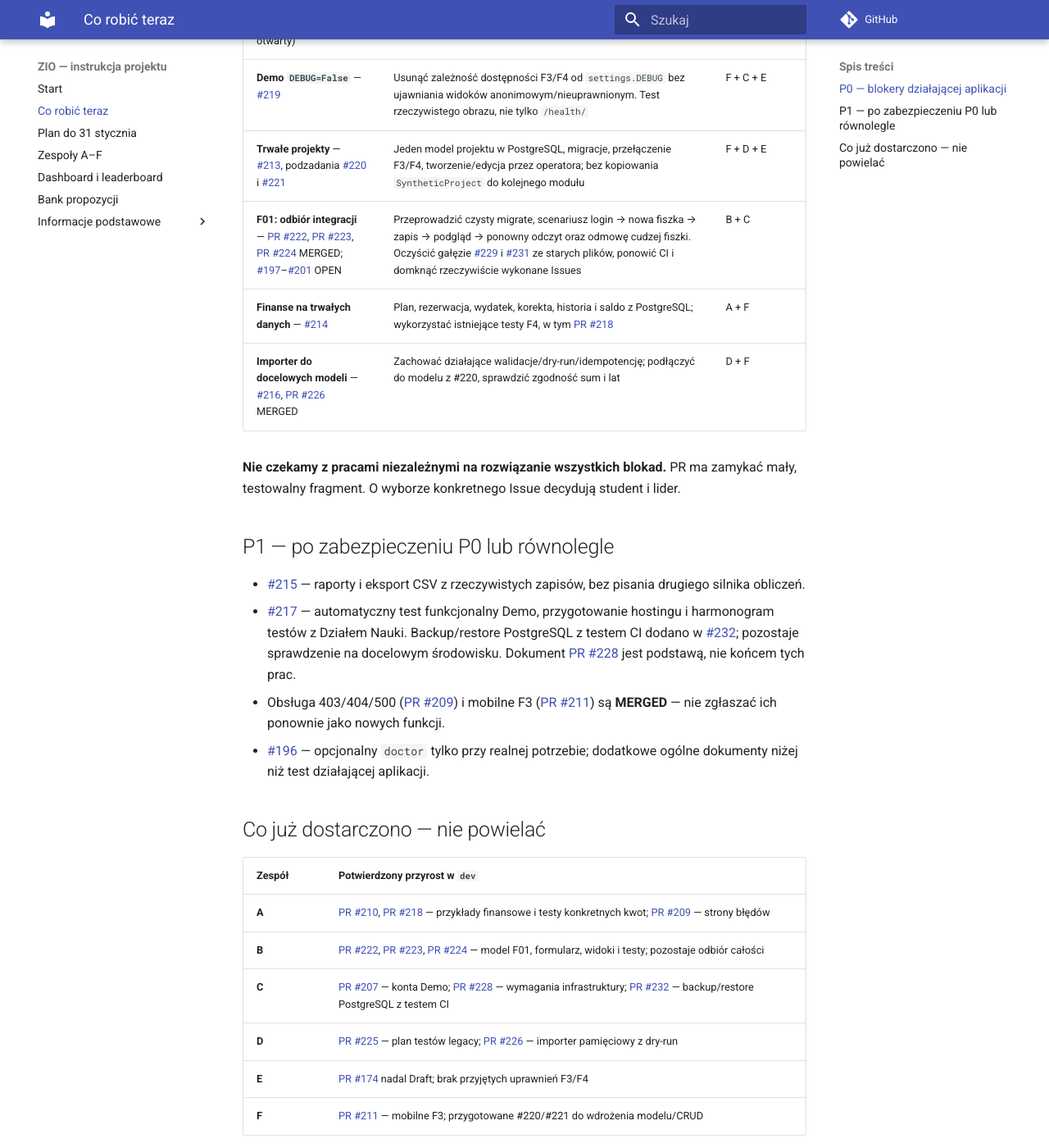
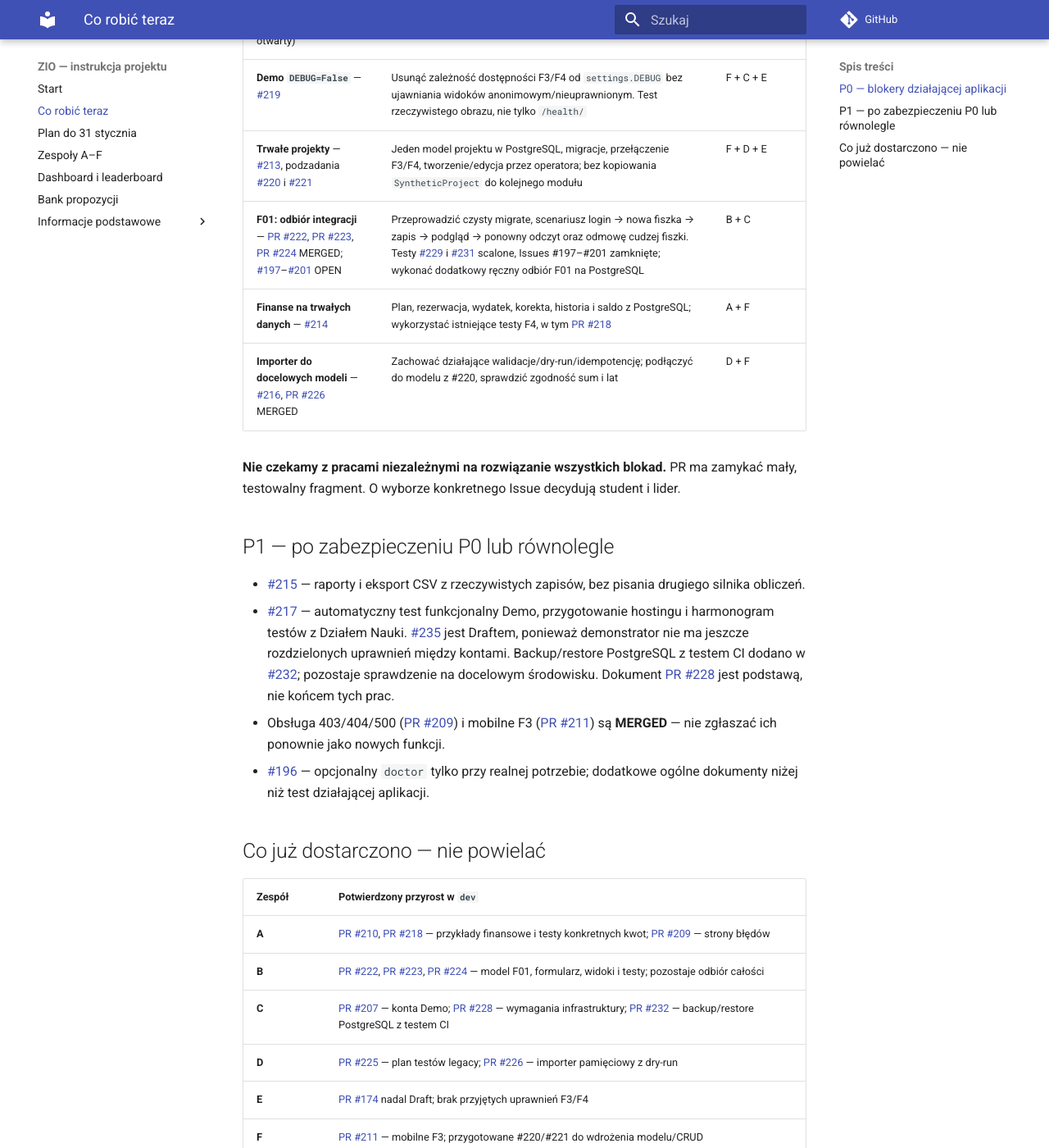
Before and after one commit to zio-wi-pb-mc/pb-science-office-manual, an MkDocs documentation site: the page built from manual/16-propozycje-zadan-po-audycie.md, in a window 1280 px wide and 1400 px high, scrolled down 515 px. Shown: the whole window at 82% size. Built offline with MkDocs 1.6.1 and Material for MkDocs 9.7.7, drawn with Linux system fonts in a browser that asks for light colours; comment, search, counter and statistics services are not loaded; some of the changed text lies outside the part shown.

Commit message:
docs: sync ZIO status after 18 Nov review

```diff
--- a/manual/16-propozycje-zadan-po-audycie.md
+++ b/manual/16-propozycje-zadan-po-audycie.md
@@ -2,7 +2,7 @@
 
 **Cel ZIO:** do **31 stycznia 2027 r.** aplikacja ma być **wdrożona, przetestowana i odebrana przez Dział Nauki**. Zespoły mogą samodzielnie wybierać zadania; wskazane Issues są propozycjami, nie przydziałami.
 
-**Kontrola LIVE: 17.11.2026, `dev` `5af06805`, CI PASS.** [GitHub Project](https://github.com/orgs/zio-wi-pb-mc/projects/1/views/1) jest źródłem przypisań; ta strona podpowiada, gdzie praca może mieć największy efekt.
+**Kontrola LIVE: 18.11.2026, `dev` `e8d94872`; CI po ostatnim merge jeszcze w toku.** [GitHub Project](https://github.com/orgs/zio-wi-pb-mc/projects/1/views/1) jest źródłem przypisań; ta strona podpowiada, gdzie praca może mieć największy efekt.
 
 ## P0 — blokery działającej aplikacji
 
@@ -11,7 +11,7 @@
 | **Ochrona cudzych projektów** — [#173](https://github.com/zio-wi-pb-mc/pb-science-office/issues/173), [PR #174](https://github.com/zio-wi-pb-mc/pb-science-office/pull/174) Draft (nadal otwarty) | Przenieść mechanizm przypisań na aktualny model `dev`, chronić listę, szczegóły i URL budżetu/JSON. Test: konta A/B, własne i cudze projekty | E + F |
 | **Demo `DEBUG=False`** — [#219](https://github.com/zio-wi-pb-mc/pb-science-office/issues/219) | Usunąć zależność dostępności F3/F4 od `settings.DEBUG` bez ujawniania widoków anonimowym/nieuprawnionym. Test rzeczywistego obrazu, nie tylko `/health/` | F + C + E |
 | **Trwałe projekty** — [#213](https://github.com/zio-wi-pb-mc/pb-science-office/issues/213), podzadania [#220](https://github.com/zio-wi-pb-mc/pb-science-office/issues/220) i [#221](https://github.com/zio-wi-pb-mc/pb-science-office/issues/221) | Jeden model projektu w PostgreSQL, migracje, przełączenie F3/F4, tworzenie/edycja przez operatora; bez kopiowania `SyntheticProject` do kolejnego modułu | F + D + E |
-| **F01: odbiór integracji** — [PR #222](https://github.com/zio-wi-pb-mc/pb-science-office/pull/222), [PR #223](https://github.com/zio-wi-pb-mc/pb-science-office/pull/223), [PR #224](https://github.com/zio-wi-pb-mc/pb-science-office/pull/224) MERGED; [#197](https://github.com/zio-wi-pb-mc/pb-science-office/issues/197)–[#201](https://github.com/zio-wi-pb-mc/pb-science-office/issues/201) OPEN | Przeprowadzić czysty migrate, scenariusz login → nowa fiszka → zapis → podgląd → ponowny odczyt oraz odmowę cudzej fiszki. Oczyścić gałęzie [#229](https://github.com/zio-wi-pb-mc/pb-science-office/pull/229) i [#231](https://github.com/zio-wi-pb-mc/pb-science-office/pull/231) ze starych plików, ponowić CI i domknąć rzeczywiście wykonane Issues | B + C |
+| **F01: odbiór integracji** — [PR #222](https://github.com/zio-wi-pb-mc/pb-science-office/pull/222), [PR #223](https://github.com/zio-wi-pb-mc/pb-science-office/pull/223), [PR #224](https://github.com/zio-wi-pb-mc/pb-science-office/pull/224) MERGED; [#197](https://github.com/zio-wi-pb-mc/pb-science-office/issues/197)–[#201](https://github.com/zio-wi-pb-mc/pb-science-office/issues/201) OPEN | Przeprowadzić czysty migrate, scenariusz login → nowa fiszka → zapis → podgląd → ponowny odczyt oraz odmowę cudzej fiszki. Testy [#229](https://github.com/zio-wi-pb-mc/pb-science-office/pull/229) i [#231](https://github.com/zio-wi-pb-mc/pb-science-office/pull/231) scalone, Issues #197–#201 zamknięte; wykonać dodatkowy ręczny odbiór F01 na PostgreSQL | B + C |
 | **Finanse na trwałych danych** — [#214](https://github.com/zio-wi-pb-mc/pb-science-office/issues/214) | Plan, rezerwacja, wydatek, korekta, historia i saldo z PostgreSQL; wykorzystać istniejące testy F4, w tym [PR #218](https://github.com/zio-wi-pb-mc/pb-science-office/pull/218) | A + F |
 | **Importer do docelowych modeli** — [#216](https://github.com/zio-wi-pb-mc/pb-science-office/issues/216), [PR #226](https://github.com/zio-wi-pb-mc/pb-science-office/pull/226) MERGED | Zachować działające walidacje/dry-run/idempotencję; podłączyć do modelu z #220, sprawdzić zgodność sum i lat | D + F |
 
@@ -20,7 +20,7 @@
 ## P1 — po zabezpieczeniu P0 lub równolegle
 
 - [#215](https://github.com/zio-wi-pb-mc/pb-science-office/issues/215) — raporty i eksport CSV z rzeczywistych zapisów, bez pisania drugiego silnika obliczeń.
-- [#217](https://github.com/zio-wi-pb-mc/pb-science-office/issues/217) — automatyczny test funkcjonalny Demo, przygotowanie hostingu i harmonogram testów z Działem Nauki. Backup/restore PostgreSQL z testem CI dodano w [#232](https://github.com/zio-wi-pb-mc/pb-science-office/pull/232); pozostaje sprawdzenie na docelowym środowisku. Dokument [PR #228](https://github.com/zio-wi-pb-mc/pb-science-office/pull/228) jest podstawą, nie końcem tych prac.
+- [#217](https://github.com/zio-wi-pb-mc/pb-science-office/issues/217) — automatyczny test funkcjonalny Demo, przygotowanie hostingu i harmonogram testów z Działem Nauki. [#235](https://github.com/zio-wi-pb-mc/pb-science-office/pull/235) jest Draftem, ponieważ demonstrator nie ma jeszcze rozdzielonych uprawnień między kontami. Backup/restore PostgreSQL z testem CI dodano w [#232](https://github.com/zio-wi-pb-mc/pb-science-office/pull/232); pozostaje sprawdzenie na docelowym środowisku. Dokument [PR #228](https://github.com/zio-wi-pb-mc/pb-science-office/pull/228) jest podstawą, nie końcem tych prac.
 - Obsługa 403/404/500 ([PR #209](https://github.com/zio-wi-pb-mc/pb-science-office/pull/209)) i mobilne F3 ([PR #211](https://github.com/zio-wi-pb-mc/pb-science-office/pull/211)) są **MERGED** — nie zgłaszać ich ponownie jako nowych funkcji.
 - [#196](https://github.com/zio-wi-pb-mc/pb-science-office/issues/196) — opcjonalny `doctor` tylko przy realnej potrzebie; dodatkowe ogólne dokumenty niżej niż test działającej aplikacji.
 
@@ -35,6 +35,6 @@
 | **E** | [PR #174](https://github.com/zio-wi-pb-mc/pb-science-office/pull/174) nadal Draft; brak przyjętych uprawnień F3/F4 |
 | **F** | [PR #211](https://github.com/zio-wi-pb-mc/pb-science-office/pull/211) — mobilne F3; przygotowane #220/#221 do wdrożenia modelu/CRUD |
 
-**Status PR (17.11):** 3 OPEN — #174, #229 i #231. #232 scalony. Zmiany testowe F01 wymagają oczyszczenia gałęzi, a nie pisania testów od zera. Zielony CI nie oznacza jeszcze rozwiązania P0.
+**Status PR (18.11):** 2 OPEN, oba Draft — #174 (E, uprawnienia) i #235 (F, Demo `DEBUG=False`). Scalono #229, #231, #234; #232 scalony wcześniej. Najważniejsza blokada to dostęp do projektów i budżetów per użytkownik. Zielony CI nie oznacza jeszcze rozwiązania P0.
 
 [Roadmapa A–F](21-roadmap-3-tygodnie.md) · [Dashboard](19-dashboard-projektu.md) · [Bank propozycji](17-bank-zadan-mvp.md)
```
